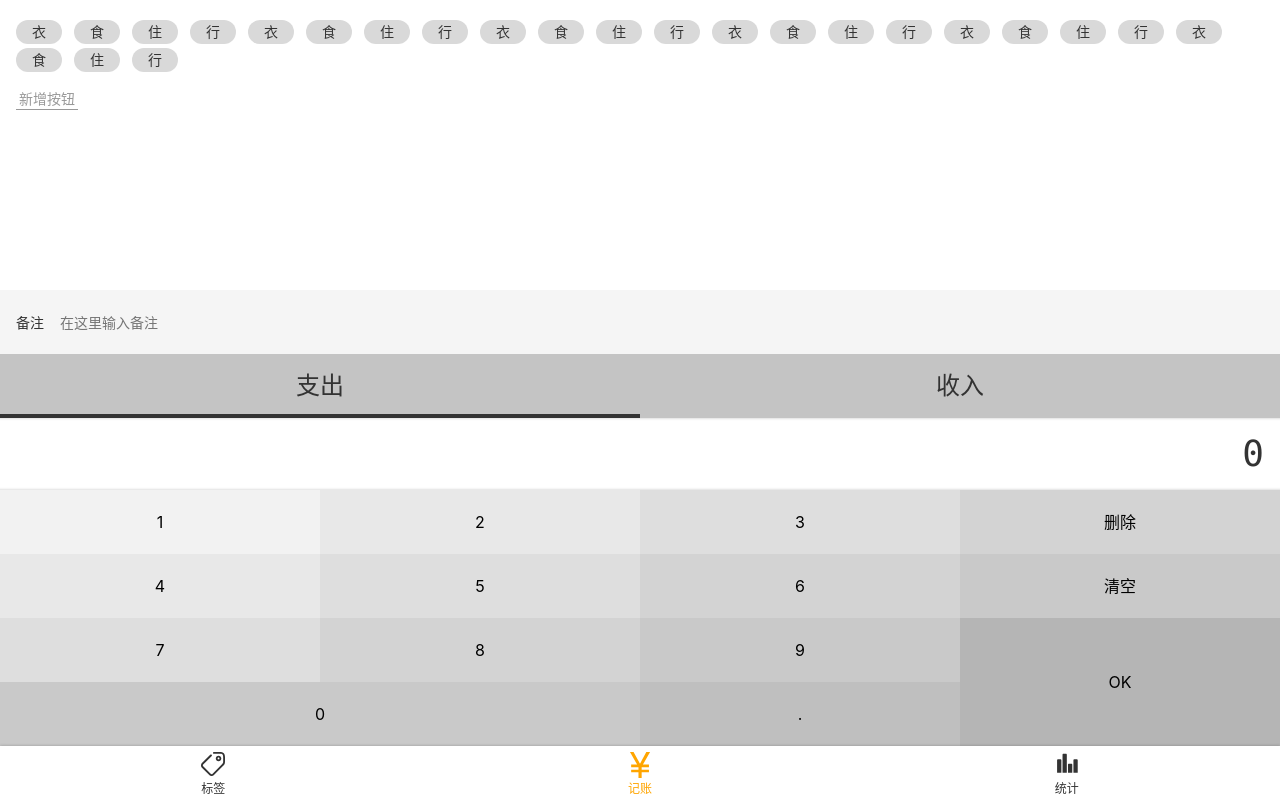
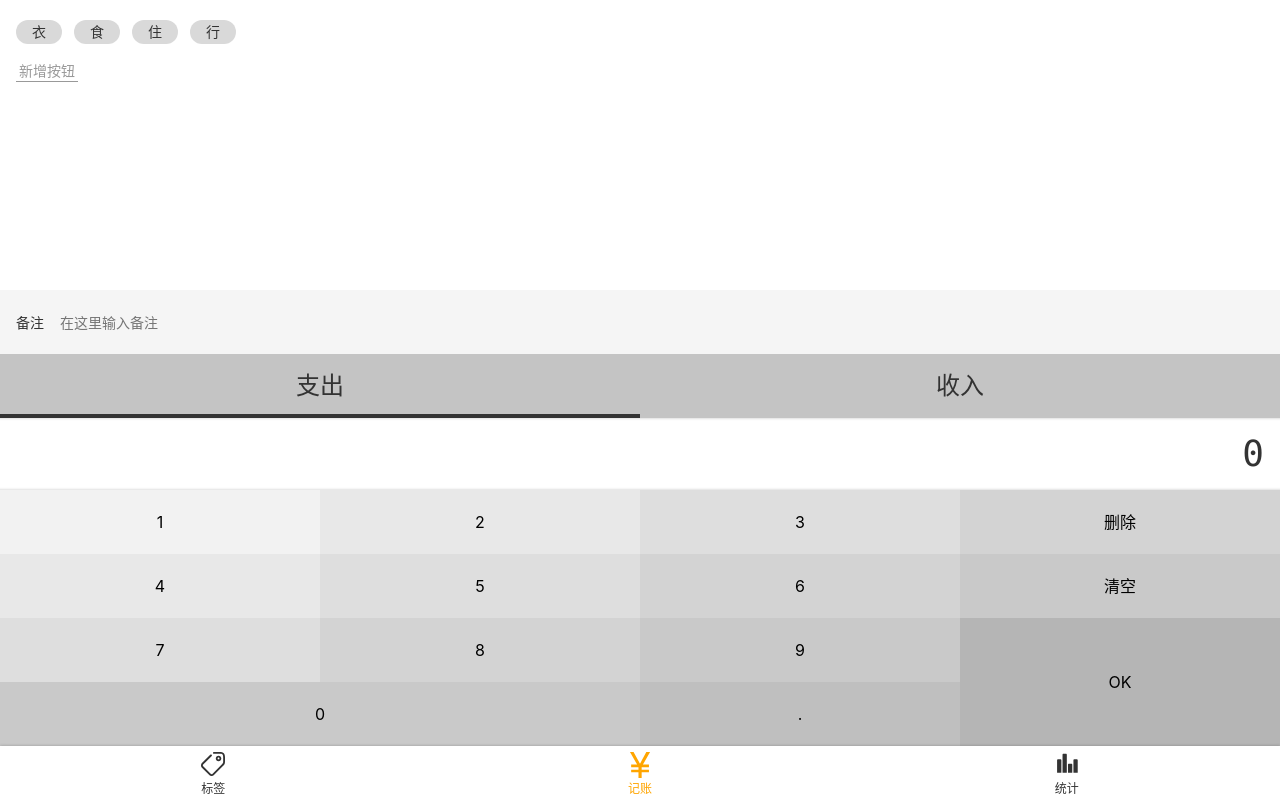
Before and after one commit to Byakuyako/morneyWeb, a Vue app: page /#/money in a window 1280 px wide. Built offline with nearby package versions, Linux system fonts and the light colour scheme.

Commit message:
完成 Tags 组件

```diff
--- a/src/components/Money/Tags.vue
+++ b/src/components/Money/Tags.vue
@@ -2,43 +2,44 @@
   <div class="tags">
     <div class="list-wrapper">
       <ul class="current">
-        <li>衣</li>
-        <li>食</li>
-        <li>住</li>
-        <li>行</li>
-        <li>衣</li>
-        <li>食</li>
-        <li>住</li>
-        <li>行</li>
-        <li>衣</li>
-        <li>食</li>
-        <li>住</li>
-        <li>行</li>
-        <li>衣</li>
-        <li>食</li>
-        <li>住</li>
-        <li>行</li>
-        <li>衣</li>
-        <li>食</li>
-        <li>住</li>
-        <li>行</li>
-        <li>衣</li>
-        <li>食</li>
-        <li>住</li>
-        <li>行</li>
+        <li v-for="tag in dataSource" :key="tag"
+            :class="{selected: selectedTags.indexOf(tag) >= 0}"
+            @click="toggle(tag)">{{tag}}
+        </li>
       </ul>
     </div>
 
     <div class="new">
-      <button>新增按钮</button>
+      <button @click="create">新增按钮</button>
     </div>
   </div>
 </template>
 
 <script lang="ts">
-  export default {
-    name: 'Tags'
-  };
+  import Vue from 'vue';
+  import {Component, Prop} from 'vue-property-decorator';
+
+  @Component
+  export default class Tags extends Vue {
+    @Prop(Array) readonly dataSource: string[] | undefined;
+    selectedTags: string[] = [];
+
+    toggle(tag: string) {
+      const index = this.selectedTags.indexOf(tag);
+      index >= 0 ? this.selectedTags.splice(index, 1) : this.selectedTags.push(tag);
+    }
+
+    create() {
+      const name = window.prompt('请输入标签名');
+      // console.log(name);
+      if (name === '') {
+        window.alert('标签名不能为空');
+      } else if (this.dataSource){
+        // this.dataSource ? this.dataSource.push(name!) : null//不能改外部数据
+        this.$emit('update:dataSource', [...this.dataSource, name])
+      }
+    }
+  }
 </script>
 
 <style lang="scss" scoped>
@@ -50,16 +51,20 @@
     display: flex;
     flex-direction: column;
     overflow: auto;
+
     > .list-wrapper {
       display: flex;
       flex-direction: column;
       overflow: auto;
+
       > .current {
         display: flex;
         flex-grow: 1;
         flex-wrap: wrap;
+
         > li {
-          background-color: #d9d9d9;
+          $tagBg: #d9d9d9;
+          background-color: $tagBg;
           $h: 24px;
           height: $h;
           line-height: $h;
@@ -67,11 +72,17 @@
           padding: 0 16px;
           margin-right: 12px;
           margin-top: 4px;
+
+          &.selected {
+            background: darken($tagBg, 25%);
+          }
         }
       }
     }
+
     > .new {
       padding-top: 16px;
+
       button {
         background: transparent;
         border: none;
--- a/src/views/Money.vue
+++ b/src/views/Money.vue
@@ -3,11 +3,12 @@
     <Layout class-prefix="layout">
       <NumberPad/>
 
-      <Types :xxx="333"/>
+      <Types/>
 
       <Notes/>
 
-      <Tags/>
+<!--      .sync很关键-->
+      <Tags :data-source.sync="tags"/>
 
     </Layout>
   </div>
@@ -18,9 +19,15 @@
   import Types from '@/components/Money/Types.vue';
   import Notes from '@/components/Money/Notes.vue';
   import Tags from '@/components/Money/Tags.vue';
+
   export default {
     name: 'Money',
-    components: {Tags, Notes, Types, NumberPad}
+    components: {Tags, Notes, Types, NumberPad},
+    data() {
+      return {
+        tags: ['衣', '食', '住', '行']
+      };
+    }
   };
 </script>
 
```
